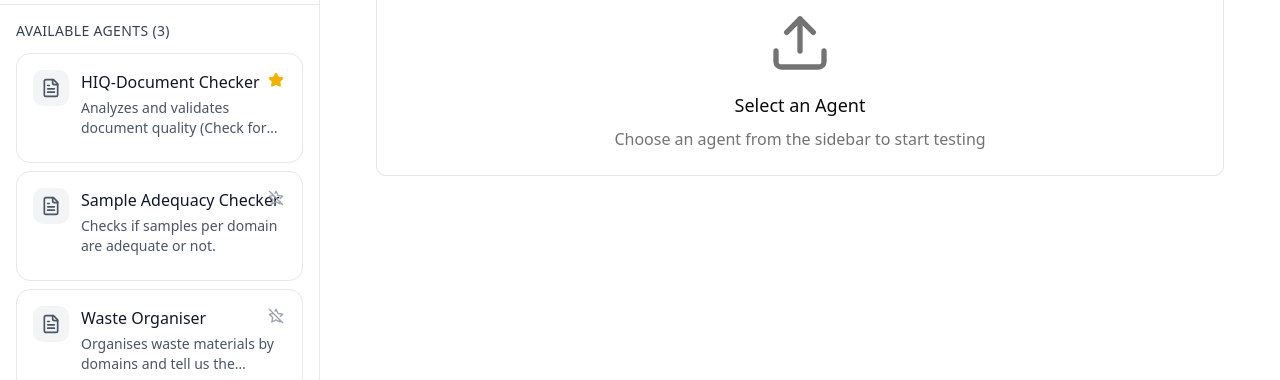
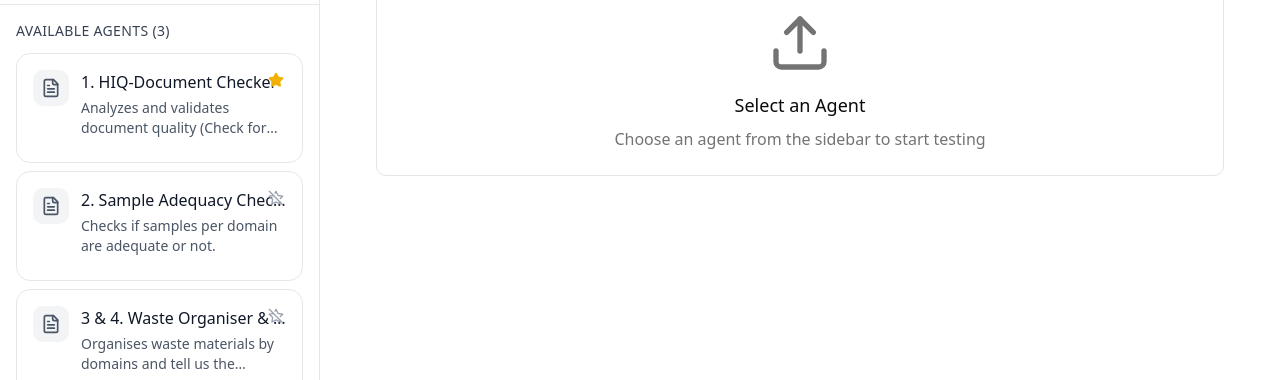
Before and after one commit to shreyansh-jain-10/hiq-agent-dashboard, a React (Vite) app: page / in a window 1280 px wide. Shown: the part 195-575 px from the top of the page. Built offline with nearby package versions, Linux system fonts and the light colour scheme.

Commit message:
Name changes

```diff
--- a/src/components/Sidebar.jsx
+++ b/src/components/Sidebar.jsx
@@ -22,21 +22,21 @@ import {
 const agents = [
   {
     id: 'hiq-document-checker',
-    name: 'HIQ-Document Checker',
+    name: '1. HIQ-Document Checker',
     description: 'Analyzes and validates document quality (Check for report validity and three mandatory sections)',
     icon: FileText,
     webhook: 'https://gluagents.xyz/webhook/e91d733a-4fe5-41cf-a024-9b2ec3a6f914'
   },
   {
     id: 'sample-adequacy-checker',
-    name: 'Sample Adequacy Checker',
+    name: '2. Sample Adequacy Checker',
     description: 'Checks if samples per domain are adequate or not.',
     icon: FileText,
     webhook: 'https://gluagents.xyz/webhook/c08346a1-e41e-49b7-a64a-35570baf409d'
   },
   {
     id: 'waste-organiser',
-    name: 'Waste Organiser',
+    name: '3 & 4. Waste Organiser & Danger Detector',
     description: 'Organises waste materials by domains and tell us the material types, exemption status and reason if not exempted.',
     icon: FileText,
     webhook: 'https://gluagents.xyz/webhook/141a29f6-00d4-4c60-95f5-e2b924b873dc'
```
